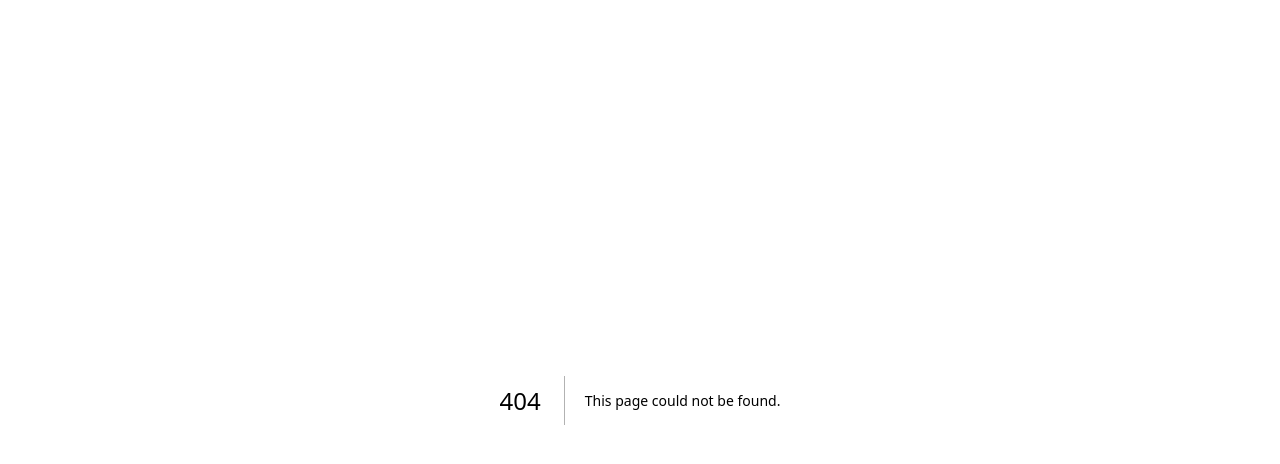
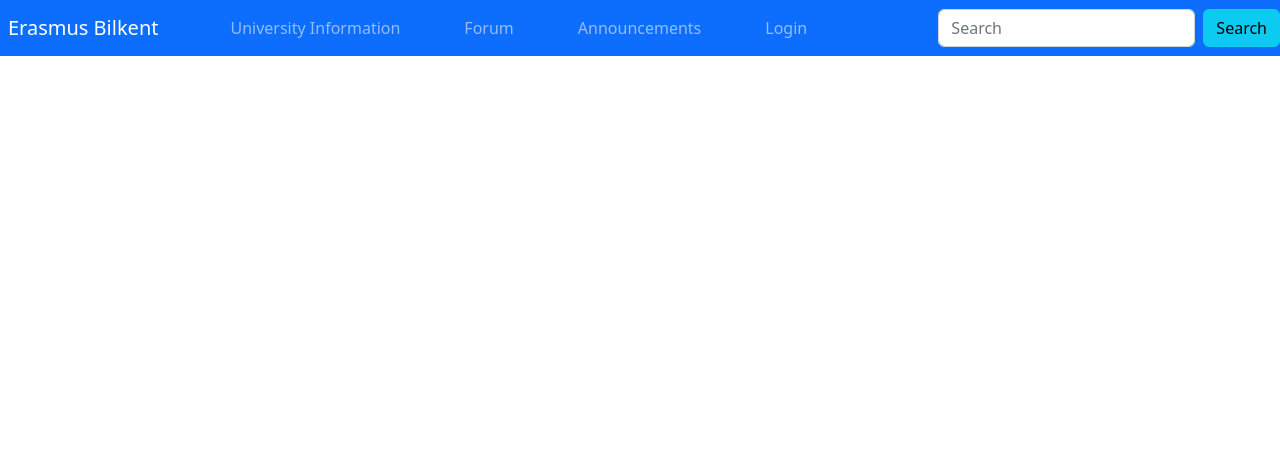
Before and after one commit to hasatsrnkn/Bilkent-CS-Exchange, a Next.js app in the folder csexchange/: page /forum in a window 1280 px wide. Before the commit this address had no page. Shown: the top 464 px of the page. Built offline with nearby package versions, Linux system fonts and the light colour scheme.

Commit message:
forum page initial

```diff
--- a/csexchange/components/UI/NavbarMenu.js
+++ b/csexchange/components/UI/NavbarMenu.js
@@ -2,15 +2,18 @@ import Link from "next/link";
 import { Nav, Form, Button } from "react-bootstrap";
 import Navbar from "react-bootstrap/Navbar";
 
-const NavbarMenu = () => {
+const NavbarMenu = (props) => {
+
+
+
   return (
     <Navbar bg="primary" variant="dark">
       <Navbar.Brand className="ms-2">Erasmus Bilkent</Navbar.Brand>
       <Nav className="me-auto">
-        <Link href="/" passHref legacyBehavior>
+        <Link href="/universities" passHref legacyBehavior>
           <Nav.Link className="ms-5">University Information</Nav.Link>
         </Link>
-        <Link href="/" passHref legacyBehavior>
+        <Link href="/forum" passHref legacyBehavior>
           <Nav.Link className="ms-5">Forum</Nav.Link>
         </Link>
         <Link href="/" passHref legacyBehavior>
--- /dev/null
+++ b/csexchange/pages/forum/index.js
@@ -0,0 +1,8 @@
+import NavbarMenu from "../../components/UI/NavbarMenu";
+
+const forumPage=() => {
+
+    return( <NavbarMenu></NavbarMenu>);
+}
+
+export default forumPage;
```
Also changed, not shown: csexchange/components/ForumPage/Forum.js (added), csexchange/components/ForumPage/ForumList.js (added), csexchange/components/Universities/PointCalculator.js (added).
